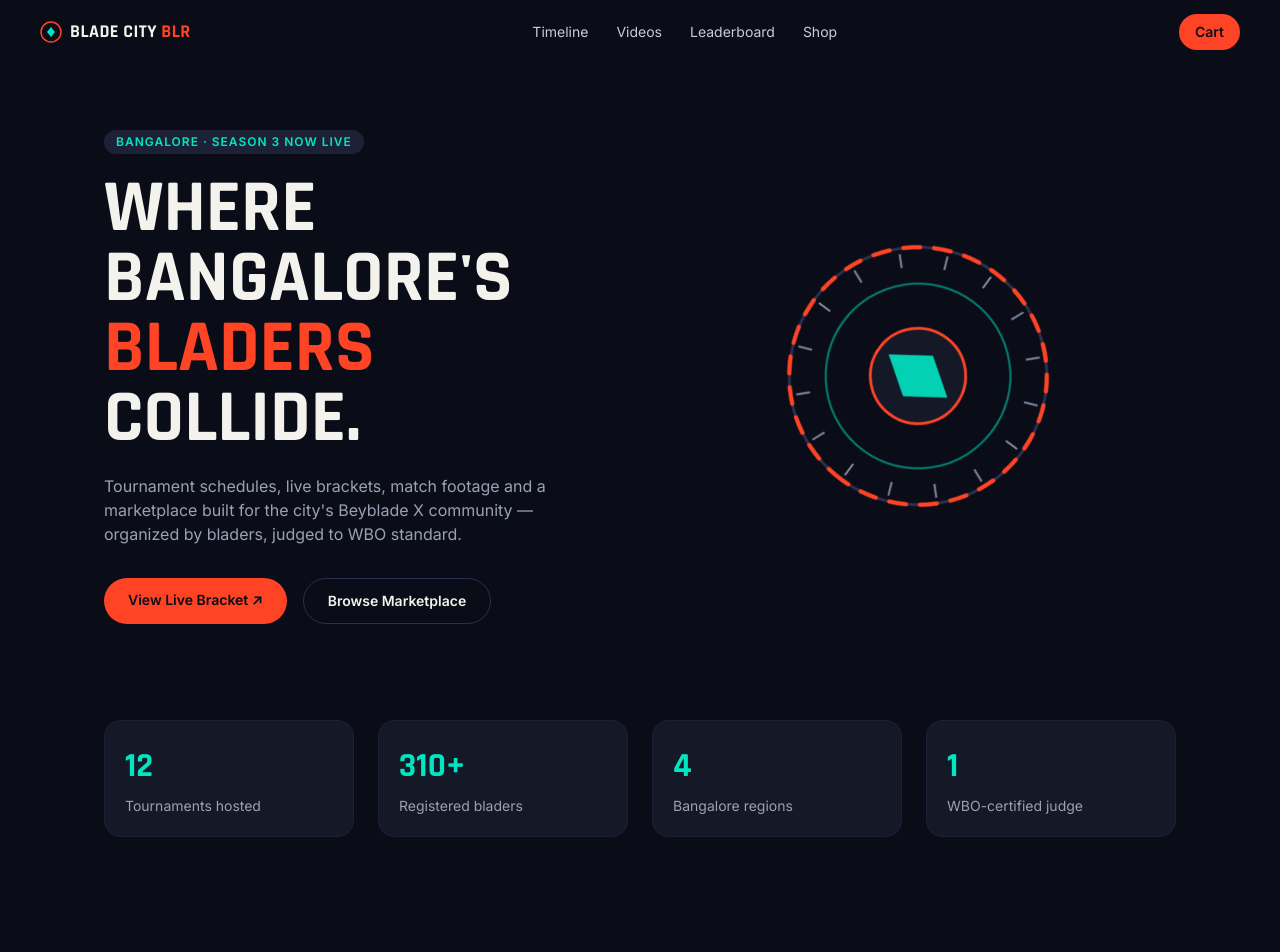
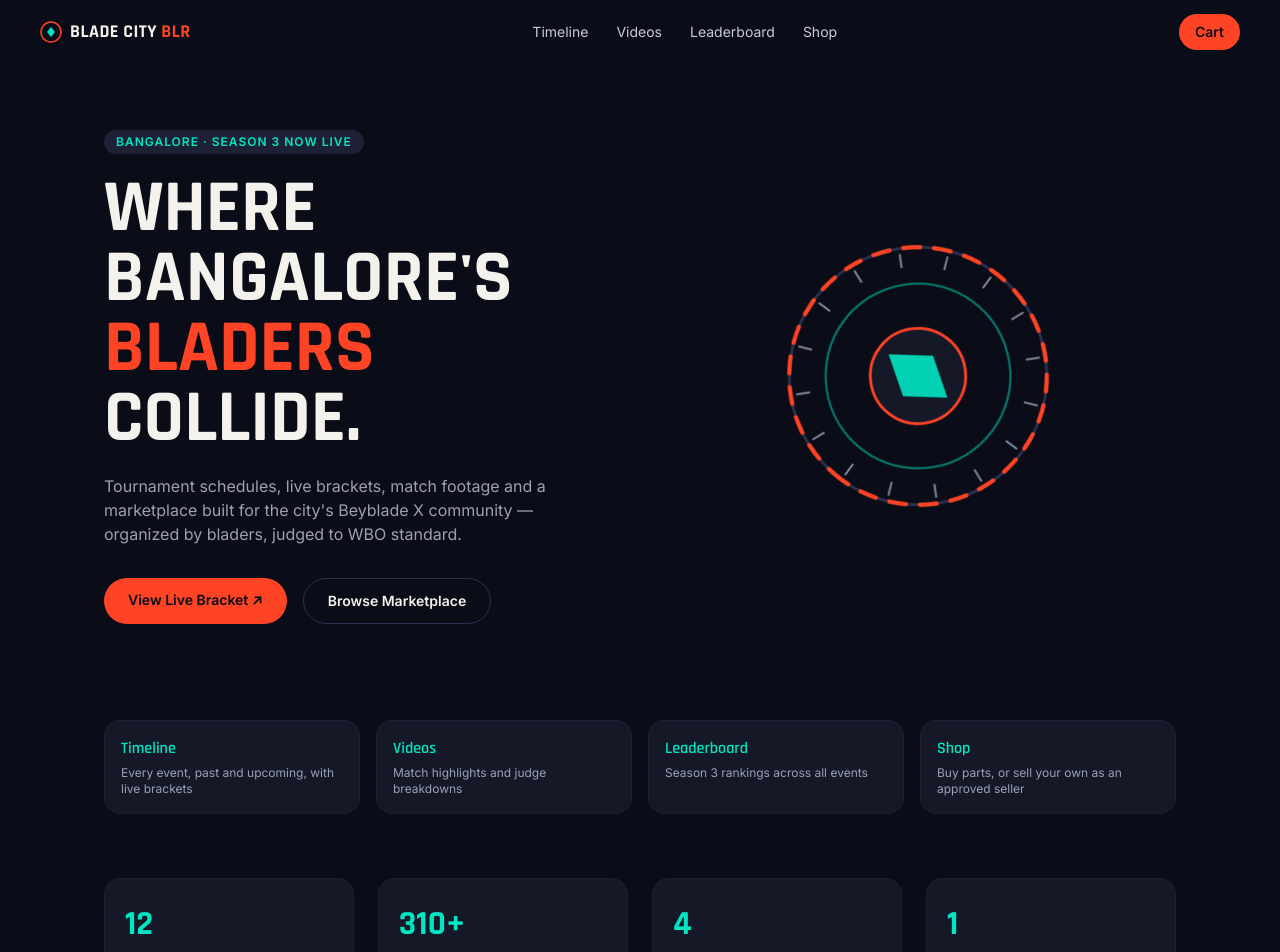
Before and after one commit to bangalorebeybladeassociation/BBA-SITE, a React (Vite) app: page / in a window 1280 px wide. Shown: the top 952 px of the page. Built offline with nearby package versions, Linux system fonts and the light colour scheme.

Commit message:
feat: add homepage quick-nav, Challonge explainer, and marketplace role descriptions for clarity

```diff
--- a/src/App.jsx
+++ b/src/App.jsx
@@ -399,6 +399,28 @@ export default function App() {
         </div>
       </header>
 
+      {/* QUICK NAV — orients a first-time visitor to what's on this page */}
+      <Reveal className="max-w-6xl mx-auto px-5 md:px-10 pb-16">
+        <div className="grid grid-cols-2 md:grid-cols-4 gap-4">
+          {[
+            ["#timeline", "Timeline", "Every event, past and upcoming, with live brackets"],
+            ["#videos", "Videos", "Match highlights and judge breakdowns"],
+            ["#leaderboard", "Leaderboard", "Season 3 rankings across all events"],
+            ["#market", "Shop", "Buy parts, or sell your own as an approved seller"],
+          ].map(([href, title, desc]) => (
+            <a
+              key={href}
+              href={href}
+              className="tap p-4 rounded-2xl block"
+              style={{ background: "#141827", border: "1px solid #1C2136" }}
+            >
+              <div className="disp font-semibold text-base" style={{ color: "#00E6C3" }}>{title}</div>
+              <div className="text-xs mt-1" style={{ color: "#9AA1B4" }}>{desc}</div>
+            </a>
+          ))}
+        </div>
+      </Reveal>
+
       {/* STATS STRIP */}
       <Reveal className="max-w-6xl mx-auto px-5 md:px-10 grid grid-cols-2 md:grid-cols-4 gap-6 pb-24">
         {[
@@ -418,7 +440,8 @@ export default function App() {
       <section id="timeline" className="max-w-6xl mx-auto px-5 md:px-10 py-16">
         <Reveal>
           <h2 className="disp font-bold text-3xl mb-2">Tournament Timeline</h2>
-          <p style={{ color: "#9AA1B4" }} className="mb-10">Every event, past and upcoming — tap a bracket to open it live on Challonge.</p>
+          <p style={{ color: "#9AA1B4" }} className="mb-2">Every event, past and upcoming — tap a bracket to open it live on Challonge.</p>
+          <p className="text-xs mb-10" style={{ color: "#7A8194" }}>New to brackets? Challonge is a free third-party tool that runs the live match tree — you don't need an account to view it, only to compete.</p>
         </Reveal>
         <div className="relative pl-8" style={{ borderLeft: "2px solid #1C2136" }}>
           {TOURNAMENTS.map((t, i) => (
@@ -534,6 +557,11 @@ export default function App() {
         </Reveal>
 
         <RoleTabs role={role} setRole={setRole} />
+        <p className="text-sm mt-3 mb-2" style={{ color: "#9AA1B4" }}>
+          {role === "buyer" && "Browse parts approved sellers have listed, and add them to your cart."}
+          {role === "seller" && "List parts for sale. New listings go to the admin for approval before buyers can see them."}
+          {role === "admin" && "Review and approve or reject listings before they go live in the shop."}
+        </p>
 
         <div className="mt-6">
           {role === "buyer" && (
```
